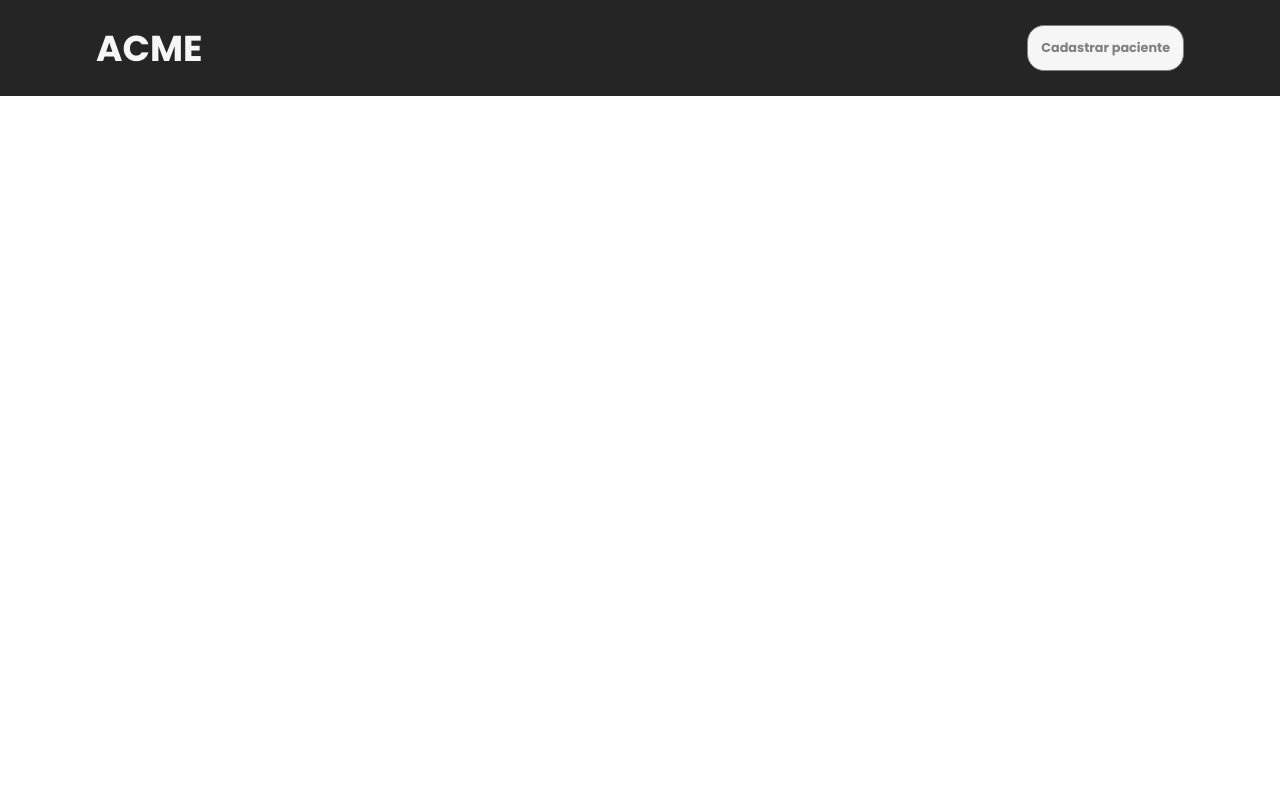
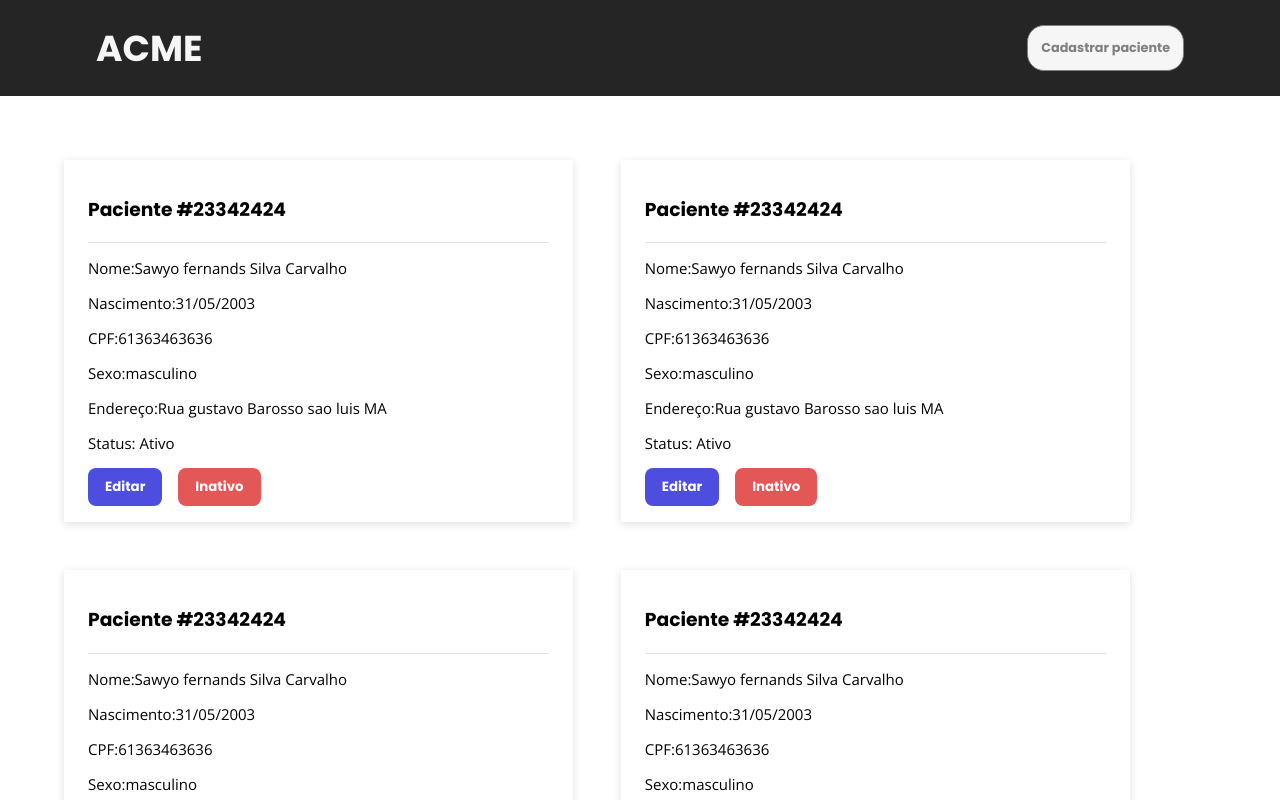
Before and after one commit to Sawyo-Fernands/Cadastro-Pacientes, a React (Vite) app: page / in a window 1280 px wide. Shown: the top 800 px of the page. Built offline with nearby package versions, Linux system fonts and the light colour scheme.

Commit message:
Criando o componente Card e criando a grid da página Home

```diff
--- a/src/pages/Home/home.css
+++ b/src/pages/Home/home.css
@@ -0,0 +1,8 @@
+.section-cards{
+    width: 90%;
+    margin: auto;
+    margin-top: 10rem;
+    display: flex;
+    flex-wrap: wrap;
+    gap: 3rem;
+}
--- a/src/pages/Home/index.tsx
+++ b/src/pages/Home/index.tsx
@@ -1,4 +1,5 @@
 import React, { useEffect, useState } from "react"
+import { Card } from "../../shared/components/Card"
 import { Header } from "../../shared/components/Header"
 import { IData } from "../../shared/interfaces"
 import { getPatients } from "../../shared/services/localstore"
@@ -25,6 +26,16 @@ export const HomePage:React.FC=()=>{
         <>
         <Header content_link="Cadastrar paciente" link="/register"/>
         <main className="main">
+        <section className="section-cards">
+
+        <Card/>
+            <Card/>
+            <Card/>
+            <Card/>
+            <Card/>
+            <Card/>
+
+        </section>
 
 
 
--- /dev/null
+++ b/src/shared/components/Card/card.css
@@ -0,0 +1,48 @@
+#card{
+    box-shadow: rgba(99, 99, 99, 0.2) 0px 2px 8px 0px;
+    padding: 1rem 1.5rem;
+    width: 27%;
+}
+.card-header{
+    border-bottom: 0.4px solid rgba(0, 0, 0, 0.116);
+    font-family: 'poppins';
+}
+
+.text{
+    font-family: 'Open sans';
+    font-size: 15px;
+}
+#buttons{
+    display: flex;
+    gap: 1rem;
+}
+#buttons button{
+    outline: none;
+    border: 0.1px solid transparent;
+    padding: 0.5rem 1rem;
+    border-radius: 8px;
+    cursor: pointer;
+    font-family: 'Poppins';
+}
+#buttons button:first{
+    background-color: rgb(218, 218, 141);
+}
+#buttons #button-inactive{
+    background-color: rgb(228, 87, 87);
+    color: white;
+}
+#buttons #button-edit{
+    background-color: rgb(77, 77, 224);
+    color: white;
+}
+
+@media (max-width:1417px){
+    #card{
+        width: 40%;
+    }
+}
+@media (max-width:850px){
+        #card{
+            width: 100%;
+        }
+}
--- /dev/null
+++ b/src/shared/components/Card/index.tsx
@@ -0,0 +1,33 @@
+import React from "react";
+
+import './card.css'
+
+export const Card:React.FC=()=>{
+
+    return(
+        <div id="card">
+            <div className="card-header">
+                <h3>Paciente #23342424</h3>
+            </div>
+            <div className="card-content">
+                <div>
+                    <p className="text">Nome:Sawyo fernands Silva Carvalho</p>
+                    <p className="text">Nascimento:31/05/2003</p>
+                </div>
+                <div>
+                    <p className="text">CPF:61363463636</p>
+                    <p className="text">Sexo:masculino</p>
+                </div>
+                <div>
+                    <p className="text">Endereço:Rua gustavo Barosso sao luis MA</p>
+                    <p className="text">Status: Ativo</p>
+                </div>
+                <div id="buttons">
+                    <button id="button-edit">Editar</button>
+                    <button id="button-inactive">Inativo</button>
+                </div>
+            </div>
+        </div>
+    )
+
+}
--- a/src/shared/styles/global.css
+++ b/src/shared/styles/global.css
@@ -1,11 +1,9 @@
 body {
-    margin: 0;
-    font-family: -apple-system, BlinkMacSystemFont, 'Segoe UI', 'Roboto', 'Oxygen',
-      'Ubuntu', 'Cantarell', 'Fira Sans', 'Droid Sans', 'Helvetica Neue',
-      sans-serif;
-    -webkit-font-smoothing: antialiased;
-    -moz-osx-font-smoothing: grayscale;
-  }
+  margin: 0;
+  font-family: 'Open sans';
+  -webkit-font-smoothing: antialiased;
+  -moz-osx-font-smoothing: grayscale;
+}
 
   code {
     font-family: source-code-pro, Menlo, Monaco, Consolas, 'Courier New',
```
